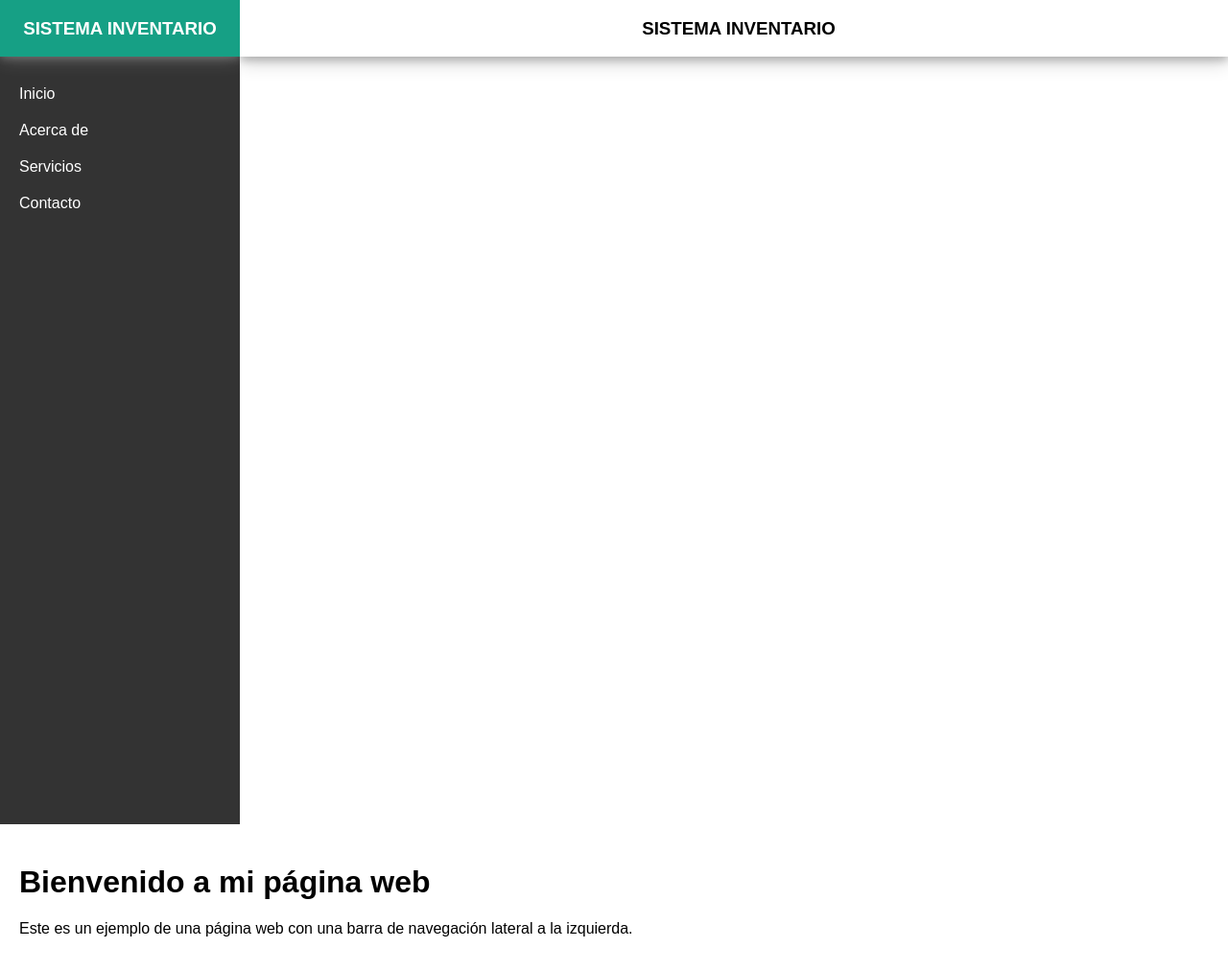
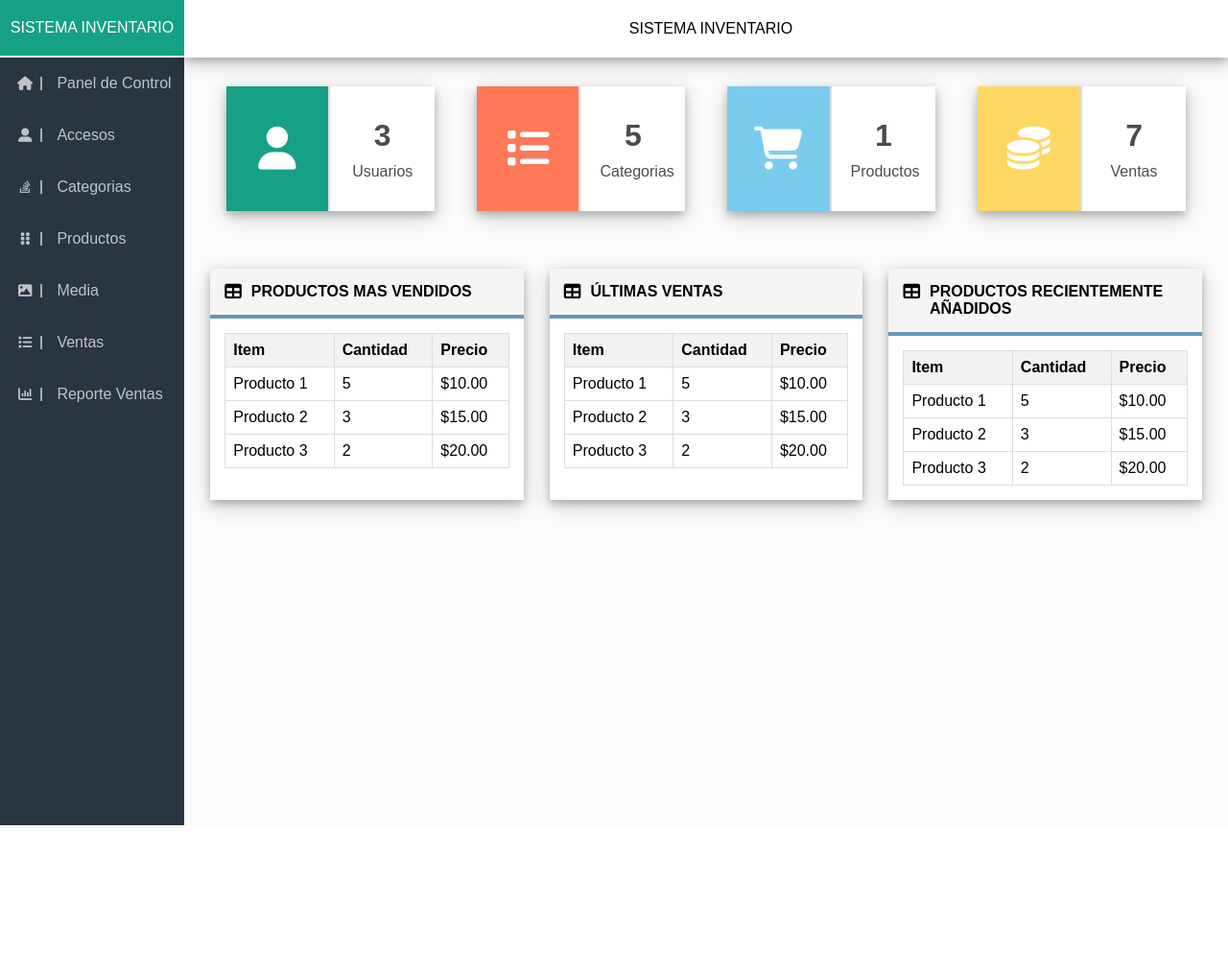
Before and after one commit to DeividShadown12/UAC_Proyects, a PHP site: page / in a window 1280 px wide. Shown: the whole page at 96% size. After the commit the page ends 860 px from the top, so only its background shows below. Run offline with PHP 8.4, Linux system fonts and the light colour scheme.

Commit message:
Pagina Principal

```diff
--- a/index.html
+++ b/index.html
@@ -1,30 +1,197 @@
 <!DOCTYPE html>
 <html lang="es">
   <head>
-    <meta charset="UTF-8">
-    <meta name="viewport" content="width=device-width, initial-scale=1.0">
+    <meta charset="UTF-8" />
+    <meta name="viewport" content="width=device-width, initial-scale=1.0" />
     <title>Mi Página Web</title>
-    <link rel="stylesheet" href="styles.css">
+    <link rel="stylesheet" href="styles.css" />
+
+    <!-- ICONS  -->
+    <link
+      rel="stylesheet"
+      href="https://cdnjs.cloudflare.com/ajax/libs/font-awesome/6.4.2/css/all.min.css"
+      integrity="sha512-z3gLpd7yknf1YoNbCzqRKc4qyor8gaKU1qmn+CShxbuBusANI9QpRohGBreCFkKxLhei6S9CQXFEbbKuqLg0DA=="
+      crossorigin="anonymous"
+      referrerpolicy="no-referrer"
+    />
   </head>
   <body>
     <header>
       <div class="Logo">
-         <h3>SISTEMA INVENTARIO</h3>
+        <p>SISTEMA INVENTARIO</p>
       </div>
       <div class="Barra">
-         <h3>SISTEMA INVENTARIO</h3>
+        <p>SISTEMA INVENTARIO</p>
       </div>
     </header>
 
-   <nav>
-      <a href="#">Inicio</a>
-      <a href="#">Acerca de</a>
-      <a href="#">Servicios</a>
-      <a href="#">Contacto</a>
+    <aside>
+      <nav class="SideBar">
+        <ul>
+          <li>
+            <i class="fa-solid fa-house"></i>
+            <a href="#">Panel de Control</a>
+          </li>
+          <li>
+            <i class="fa-solid fa-user-large"></i>
+            <a href="#">Accesos</a>
+          </li>
+          <li>
+            <i class="fa-brands fa-stack-overflow"></i>
+            <a href="#">Categorias</a>
+          </li>
+          <li>
+            <i class="fa-solid fa-grip-vertical"></i>
+            <a href="#">Productos</a>
+          </li>
+          <li>
+            <i class="fa-solid fa-image"></i>
+            <a href="#">Media</a>
+          </li>
+          <li>
+            <i class="fa-solid fa-list"></i>
+            <a href="#">Ventas</a>
+          </li>
+          <li>
+            <i class="fa-solid fa-chart-column"></i>
+            <a href="#">Reporte Ventas</a>
+          </li>
+        </ul>
       </nav>
+    </aside>
+
     <main>
-      <h1>Bienvenido a mi página web</h1>
-      <p>Este es un ejemplo de una página web con una barra de navegación lateral a la izquierda.</p>
+      <div class="Stats">
+        <div class="Card">
+          <div class="Card-Icon" style="background-color: #16a085">
+            <i class="fa-solid fa-user"></i>
+          </div>
+          <div class="Card-info">
+            <p class="Card-Num">3</p>
+            <p>Usuarios</p>
+          </div>
+        </div>
+        <div class="Card">
+          <div class="Card-Icon" style="background-color: #ff7858">
+            <i class="fa-solid fa-list"></i>
+          </div>
+          <div class="Card-info">
+            <p class="Card-Num">5</p>
+            <p>Categorias</p>
+          </div>
+        </div>
+        <div class="Card">
+          <div class="Card-Icon" style="background-color: #7bcbee">
+            <i class="fa-solid fa-cart-shopping"></i>
+          </div>
+          <div class="Card-info">
+            <p class="Card-Num">1</p>
+            <p>Productos</p>
+          </div>
+        </div>
+        <div class="Card">
+          <div class="Card-Icon" style="background-color: #fed762">
+            <i class="fa-solid fa-coins"></i>
+          </div>
+          <div class="Card-info">
+            <p class="Card-Num">7</p>
+            <p>Ventas</p>
+          </div>
+        </div>
+      </div>
+
+      <div class="Tables">
+        <div class="Table">
+          <div class="Table-Header">
+            <i class="fa-solid fa-table"></i>
+            <p>PRODUCTOS MAS VENDIDOS</p>
+          </div>
+          <div class="Table-Contain">
+            <table>
+              <tr>
+                <th>Item</th>
+                <th>Cantidad</th>
+                <th>Precio</th>
+              </tr>
+              <tr>
+                <td>Producto 1</td>
+                <td>5</td>
+                <td>$10.00</td>
+              </tr>
+              <tr>
+                <td>Producto 2</td>
+                <td>3</td>
+                <td>$15.00</td>
+              </tr>
+              <tr>
+                <td>Producto 3</td>
+                <td>2</td>
+                <td>$20.00</td>
+              </tr>
+            </table>
+          </div>
+        </div>
+        <div class="Table">
+          <div class="Table-Header">
+            <i class="fa-solid fa-table"></i>
+            <p>ÚLTIMAS VENTAS</p>
+          </div>
+          <div class="Table-Contain">
+            <table>
+              <tr>
+                <th>Item</th>
+                <th>Cantidad</th>
+                <th>Precio</th>
+              </tr>
+              <tr>
+                <td>Producto 1</td>
+                <td>5</td>
+                <td>$10.00</td>
+              </tr>
+              <tr>
+                <td>Producto 2</td>
+                <td>3</td>
+                <td>$15.00</td>
+              </tr>
+              <tr>
+                <td>Producto 3</td>
+                <td>2</td>
+                <td>$20.00</td>
+              </tr>
+            </table>
+          </div>
+        </div>
+        <div class="Table">
+          <div class="Table-Header">
+            <i class="fa-solid fa-table"></i>
+            <p>PRODUCTOS RECIENTEMENTE AÑADIDOS</p>
+          </div>
+          <div class="Table-Contain">
+            <table>
+              <tr>
+                <th>Item</th>
+                <th>Cantidad</th>
+                <th>Precio</th>
+              </tr>
+              <tr>
+                <td>Producto 1</td>
+                <td>5</td>
+                <td>$10.00</td>
+              </tr>
+              <tr>
+                <td>Producto 2</td>
+                <td>3</td>
+                <td>$15.00</td>
+              </tr>
+              <tr>
+                <td>Producto 3</td>
+                <td>2</td>
+                <td>$20.00</td>
+              </tr>
+            </table>
+          </div>
+        </div>
+      </div>
     </main>
   </body>
 </html>
--- a/styles.css
+++ b/styles.css
@@ -1,52 +1,177 @@
 /* styles.css */
-
-body {
+* {
   font-family: Arial, sans-serif;
   margin: 0;
   padding: 0;
-    display: flex;
-    flex-direction: column; /* Cambia la dirección del diseño a columna */
+  box-sizing: border-box;
+}
+
+body {
+  background-color: #fbfbfb;
 }
 
 header {
+  height: 60px;
   color: #fff;
-    text-align: center;
   display: flex;
+  justify-content: space-evenly;
+  align-items: center;
 }
 
 .Logo {
+  width: 15%;
+  height: 100%;
+  display: flex;
+  align-items: center;
+  justify-content: center;
   background-color: #16a085;
-    width: 250px;
-    box-shadow: 0px 2px 8px 0 rgba(255, 255, 255, 0.2), 0 3px 20px 0 rgba(255, 255, 255, 0.19);
+  border-bottom: 2px solid #f1f2f7;
   z-index: 1;
 }
 
-.Barra{
-    flex-grow: 1;
+.Barra {
+  width: 85%;
+  height: 100%;
+  display: flex;
+  align-items: center;
+  justify-content: center;
   background-color: #fff;
   color: black;
   padding-left: 10px;
   box-shadow: 0px 4px 8px 0 rgba(0, 0, 0, 0.2), 0 6px 20px 0 rgba(0, 0, 0, 0.19);
 }
 
-nav {
+.SideBar {
   height: 100vh;
-    width: 250px;
-    background-color: #333;
+  width: 15%;
+  background-color: #293541;
   color: #fff;
-    padding: 20px;
+  float: left;
+}
+
+.SideBar ul li:hover {
+  background: #151b22;
+  cursor: pointer;
+}
+
+.SideBar ul li {
+  display: flex;
+  align-items: center;
+  list-style: none;
+  padding: 18px 10px;
+  opacity: 0.7;
+}
+
+.SideBar ul li i {
+  display: flex;
+  align-items: center;
+  justify-content: space-evenly;
+  border-right: 2px solid #ddd;
+  width: 20%;
+  font-size: 0.9rem;
+  margin-right: 15px;
+}
+
+.SideBar ul li a {
+  text-decoration: none;
+  color: #fff;
+}
+
+main {
   box-sizing: border-box;
 }
 
-nav a {
-    display: block;
-    color: #fff;
-    text-decoration: none;
-    padding: 10px 0;
+.Stats {
+  width: 85%;
+  margin: 30px 0;
+  display: inline-flex;
+  justify-content: space-evenly;
+  flex-wrap: wrap;
 }
 
-main {
-    flex: 1;
+.Card {
+  width: 20%;
+  height: 130px;
+  display: flex;
+  align-items: center;
+  background-color: #ffffff;
+  box-shadow: 0px 4px 8px 0 rgba(0, 0, 0, 0.2), 0 6px 20px 0 rgba(0, 0, 0, 0.19);
+}
+
+.Card-Icon {
+  width: 50%;
+  height: 100%;
+  display: flex;
+  align-items: center;
+  justify-content: space-evenly;
+  border-right: 2px solid #ddd;
+  font-size: 2.8em;
+  color: #fff;
+}
+
+.Card-info {
+  width: 50%;
   padding: 20px;
-    box-sizing: border-box;
+  text-align: center;
 }
+
+.Card-Num {
+  font-size: 2rem;
+  font-weight: bolder;
+}
+
+.Card-info p {
+  margin: 10px 0;
+  opacity: 0.7;
+}
+
+.Tables {
+  width: 85%;
+  margin: 30px 0;
+  display: inline-flex;
+  justify-content: space-evenly;
+  flex-wrap: wrap;
+}
+
+.Table {
+  width: 30%;
+  height: auto;
+  background-color: #ffffff;
+  box-shadow: 0px 4px 8px 0 rgba(0, 0, 0, 0.2), 0 6px 20px 0 rgba(0, 0, 0, 0.19);
+}
+
+.Table-Header {
+  display: flex;
+  padding: 15px;
+  background-color: #f5f5f5;
+  border-bottom: 4px solid #6597ba;
+  font-weight: bolder;
+}
+
+.fa-table {
+  font-size: 1.1rem;
+  margin-right: 10px;
+}
+
+.Table-Contain {
+  padding: 15px;
+  display: flex;
+  align-items: center;
+  justify-content: center;
+}
+
+table {
+  width: 100%;
+  border-collapse: collapse;
+}
+
+th,
+td {
+  border: 1px solid #ddd;
+  padding: 8px;
+  text-align: left;
+}
+
+th {
+  background-color: #f2f2f2;
+}
```
Lines whose indentation alone changed are shown as unchanged.
